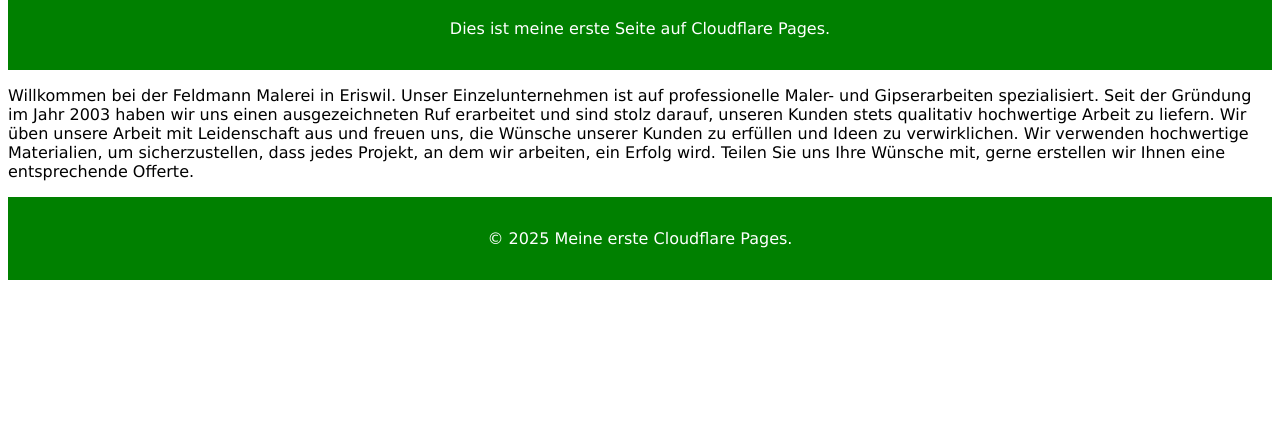
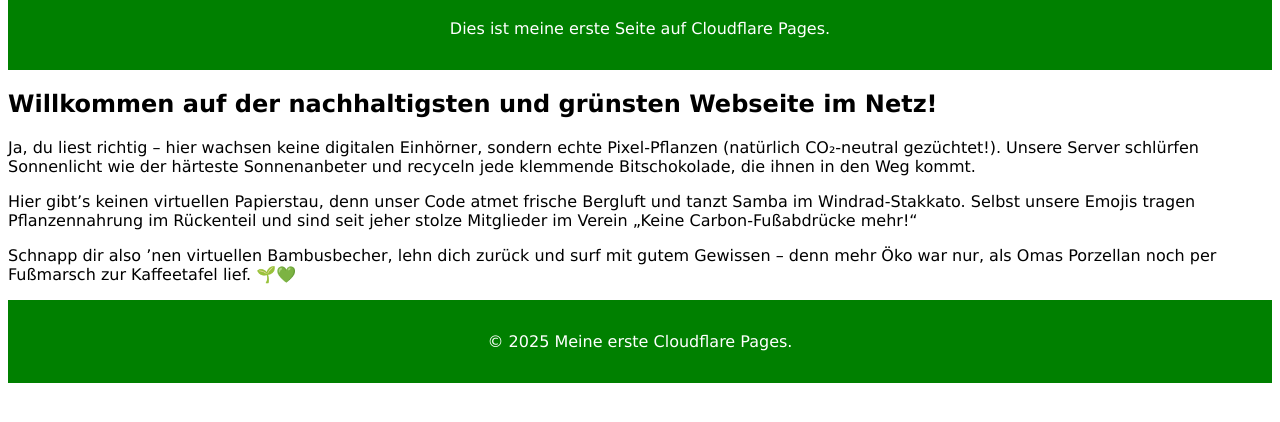
Before and after one commit to silvancode/cloudflare-pages, a plain HTML site: page index.html in a window 1280 px wide. Shown: the part 86-508 px from the top of the page. Drawn offline with Linux system fonts and the light colour scheme.

Commit message:
update page

```diff
--- a/index.html
+++ b/index.html
@@ -29,16 +29,14 @@
       <h1>Hallo Welt!</h1>
       <p>Dies ist meine erste Seite auf Cloudflare Pages.</p>
     </header>
+      <section id="welcome">
+        <h2>Willkommen auf der nachhaltigsten und grünsten Webseite im Netz!</h2>
+        <p>Ja, du liest richtig – hier wachsen keine digitalen Einhörner, sondern echte Pixel-Pflanzen (natürlich CO₂-neutral gezüchtet!). Unsere Server schlürfen Sonnenlicht wie der härteste Sonnenanbeter und recyceln jede klemmende Bitschokolade, die ihnen in den Weg kommt.</p>
 
-      <p>
-        Willkommen bei der Feldmann Malerei in Eriswil.
+        <p>Hier gibt’s keinen virtuellen Papierstau, denn unser Code atmet frische Bergluft und tanzt Samba im Windrad-Stakkato. Selbst unsere Emojis tragen Pflanzennahrung im Rückenteil und sind seit jeher stolze Mitglieder im Verein „Keine Carbon-Fußabdrücke mehr!“</p>
 
-        Unser Einzelunternehmen ist auf professionelle Maler- und Gipserarbeiten spezialisiert. Seit der Gründung im Jahr 2003 haben wir uns einen ausgezeichneten Ruf erarbeitet und sind stolz darauf, unseren Kunden stets qualitativ hochwertige Arbeit zu liefern.
-
-        Wir üben unsere Arbeit mit Leidenschaft aus und freuen uns, die Wünsche unserer Kunden zu erfüllen und Ideen zu verwirklichen. Wir verwenden hochwertige Materialien, um sicherzustellen, dass jedes Projekt, an dem wir arbeiten, ein Erfolg wird.
-
-        Teilen Sie uns Ihre Wünsche mit, gerne erstellen wir Ihnen eine entsprechende Offerte.
-      </p>
+        <p>Schnapp dir also ’nen virtuellen Bambusbecher, lehn dich zurück und surf mit gutem Gewissen – denn mehr Öko war nur, als Omas Porzellan noch per Fußmarsch zur Kaffeetafel lief. 🌱💚</p>
+      </section>
     <footer>
       <p>
         &copy; 2025 Meine erste Cloudflare Pages.
```
